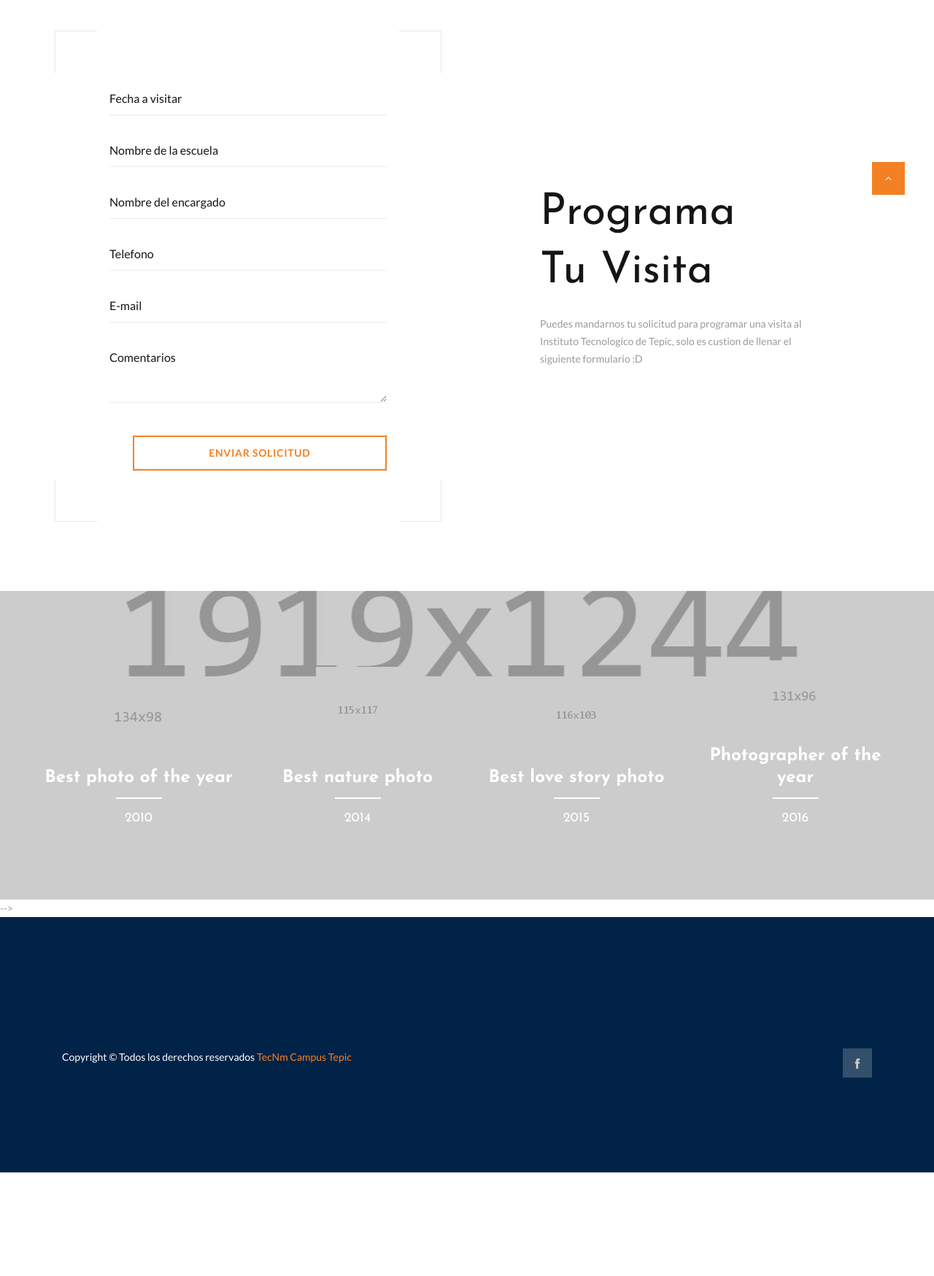
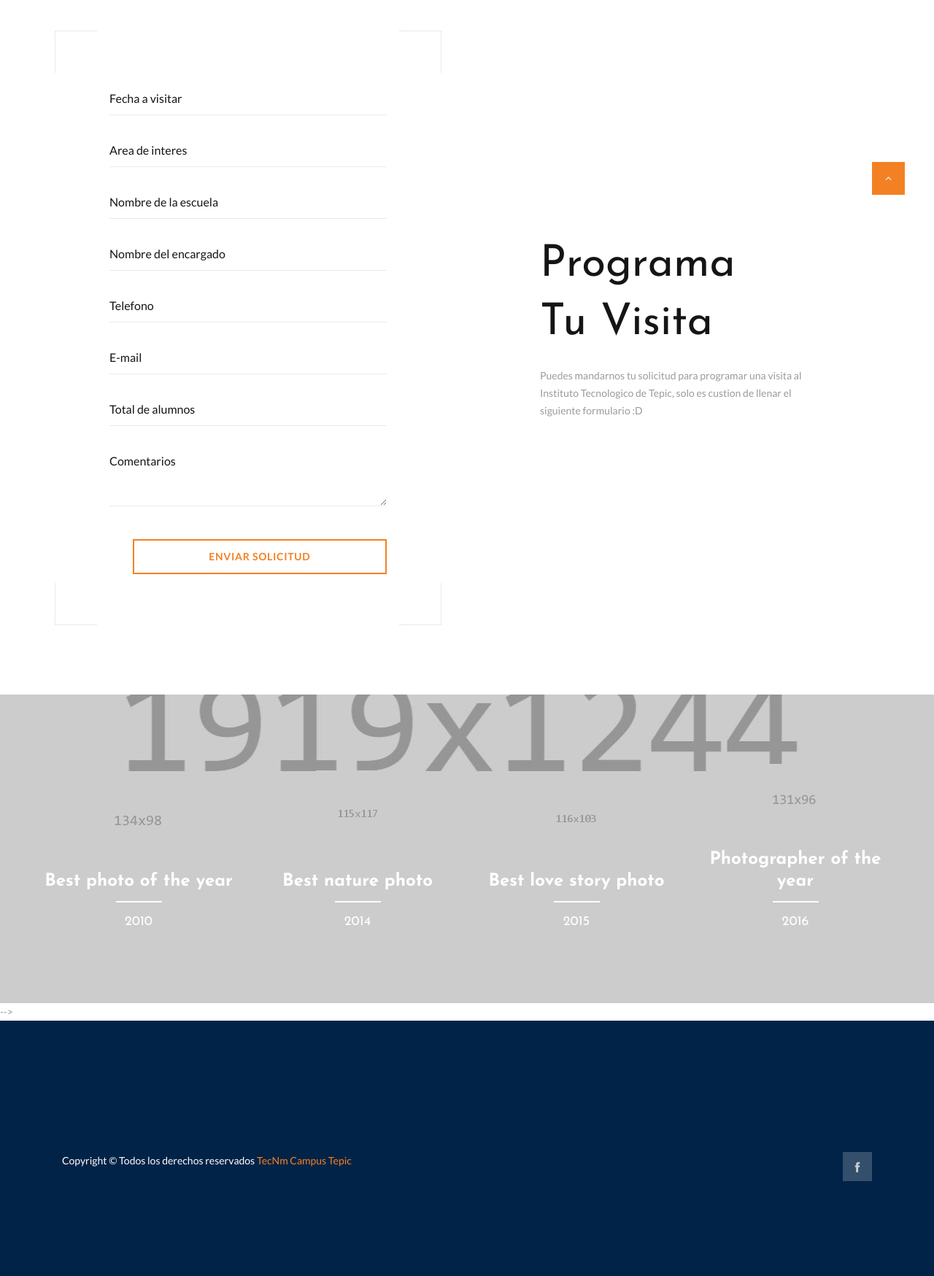
Before and after one commit to LuisMartinez-s/SpiderTeam, a PHP site: page /pages/formVisita.php in a window 1280 px wide. Shown: the part 593-2342 px from the top of the page at 73% size. Before the commit the page ends 2200 px from the top, so only its background shows below. Run offline with PHP 8.4, Linux system fonts and the light colour scheme; some libraries are stand-ins or nearby versions; some web fonts are replaced.

Commit message:
Correccion a test Vocacional y Visita

```diff
--- a/pages/formVisita.php
+++ b/pages/formVisita.php
@@ -147,6 +147,10 @@ include('includes/encabezado.php');
                     <label class="form-label" for="contact-date">Fecha a visitar</label>
                   </div>
                   <div class="form-wrap">
+                    <input class="form-input" id="Area" type="text" name="area" data-constraints="@Required">
+                    <label class="form-label" for="Area">Area de interes</label>
+                  </div>
+                  <div class="form-wrap">
                     <input class="form-input" id="contact-name" type="text" name="name" data-constraints="@Required">
                     <label class="form-label" for="contact-name">Nombre de la escuela</label>
                   </div>
@@ -161,6 +165,10 @@ include('includes/encabezado.php');
                   <div class="form-wrap">
                     <input class="form-input" id="contact-email" type="email" name="email" data-constraints="@Email @Required">
                     <label class="form-label" for="contact-email">E-mail</label>
+                  </div>
+                  <div class="form-wrap">
+                    <input class="form-input" id="totalA" type="number" max="50" name="totalA" data-constraints="@Email @Required">
+                    <label class="form-label" for="totalA">Total de alumnos</label>
                   </div>
                   <div class="form-wrap">
                     <label class="form-label" for="contact-message">Comentarios</label>
--- a/pages/test.php
+++ b/pages/test.php
@@ -107,7 +107,9 @@ include('includes/encabezado.php');
                     <label class="form-label" for="contact-email">E-mail</label>
                   </div>
                   <div class="form-wrap">
-                    <label class="form-label" for="contact-message">Comentarios</label>
+                    <label class="form-label" for="contact-message">Comentarios <br/>
+
+                  Cual horario de 9 am a 5 pm se adapta mas a ti.</label>
                     <textarea class="form-input" id="contact-message" name="message" data-constraints="@Required"></textarea>
                   </div>
                   <div class="form-wrap form-button offset-1">
```
